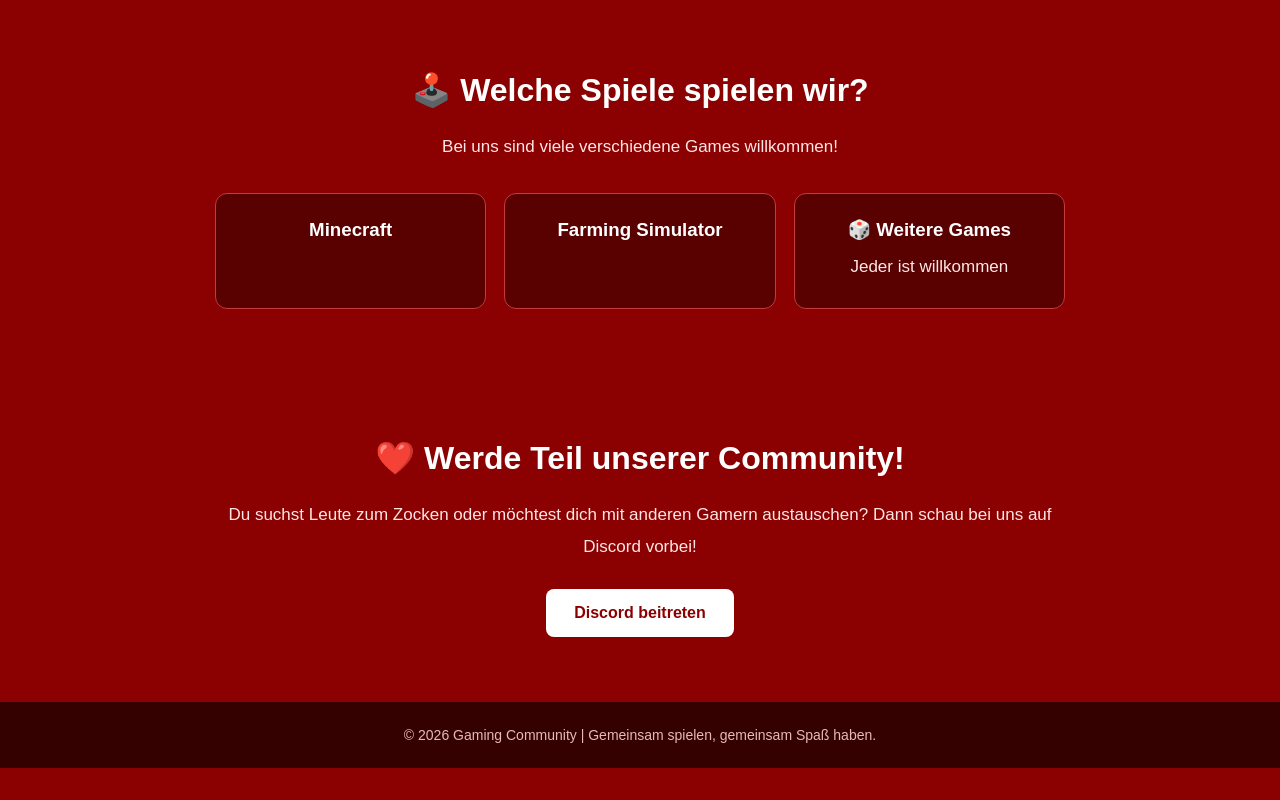
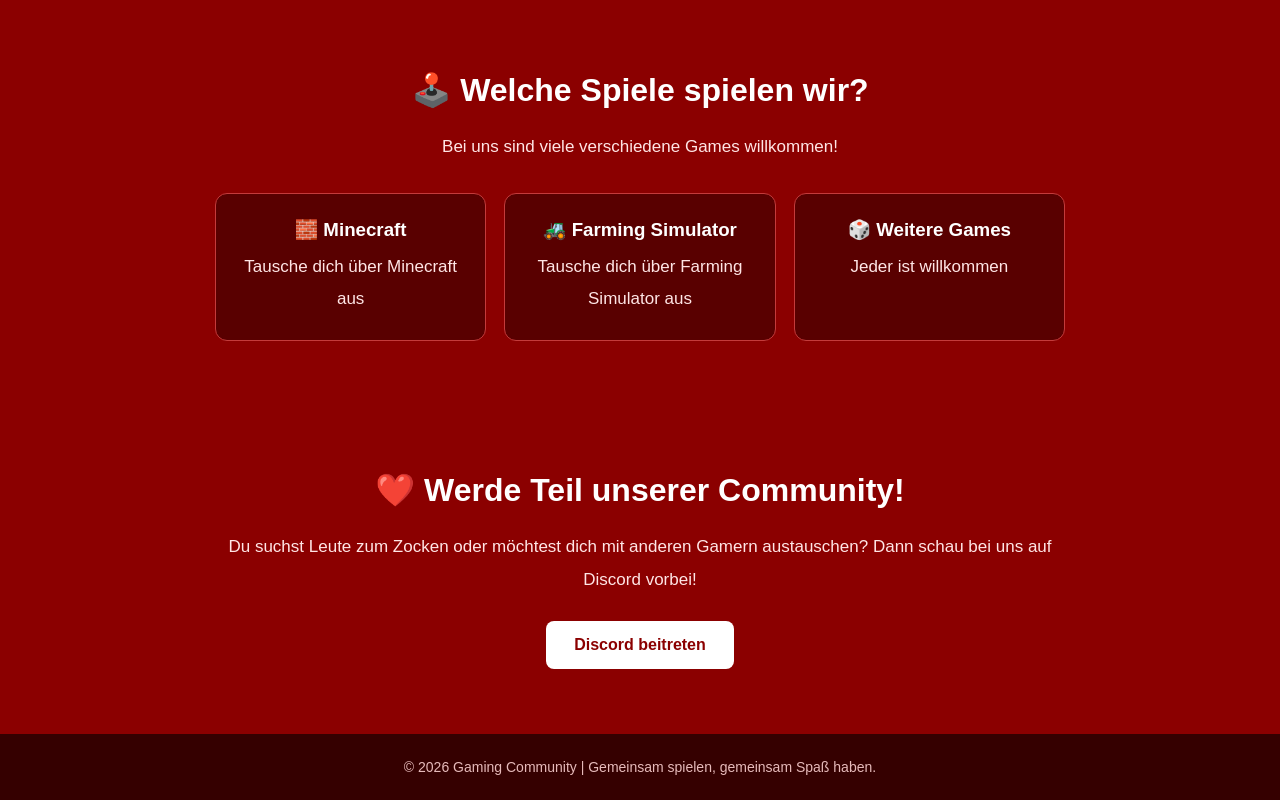
Before and after one commit to kiabruno/spiele_server, a plain HTML site: page index.html in a window 1280 px wide. Shown: the part 1286-2086 px from the top of the page. Before the commit the page ends 2054 px from the top, so only its background shows below. Drawn offline with Linux system fonts and the light colour scheme.

Commit message:
Change page title and game descriptions
Updated titles and descriptions for games.

```diff
--- a/index.html
+++ b/index.html
@@ -5,7 +5,7 @@
   <meta charset="UTF-8">
   <meta name="viewport" content="width=device-width, initial-scale=1.0">
 
-  <title>Gaming Community</title>
+  <title>Spiele Server | Start</title>
   <link rel="icon" type="image/png" href="logo.png">
 
   <style>
@@ -196,13 +196,13 @@
 
     <div class="games">
       <div class="game">
-        <h3>Minecraft</h3>
-        <p></p>
+        <h3>🧱 Minecraft</h3>
+        <p>Tausche dich über Minecraft aus</p>
       </div>
 
       <div class="game">
-        <h3>Farming Simulator</h3>
-        <p></p>
+        <h3>🚜 Farming Simulator</h3>
+        <p>Tausche dich über Farming Simulator aus</p>
       </div>
 
       <div class="game">
```
